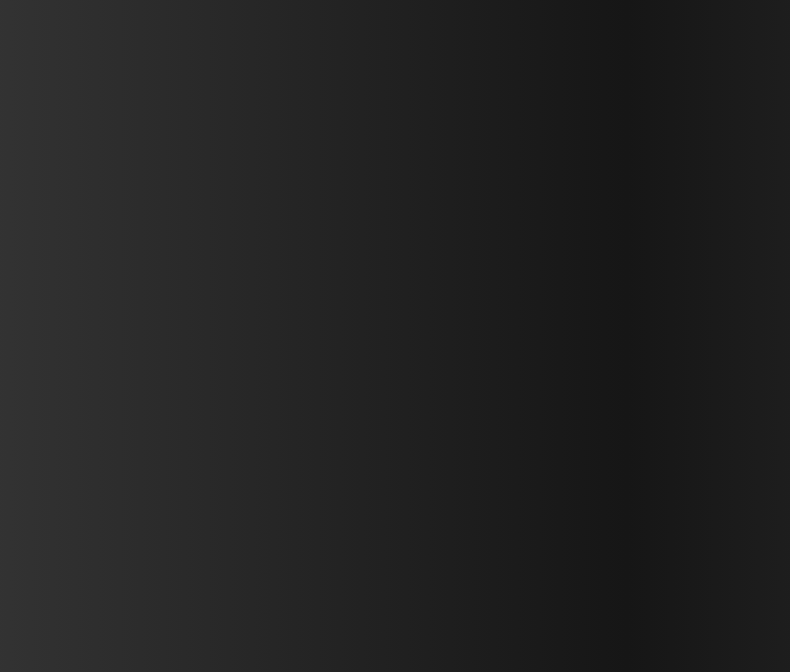
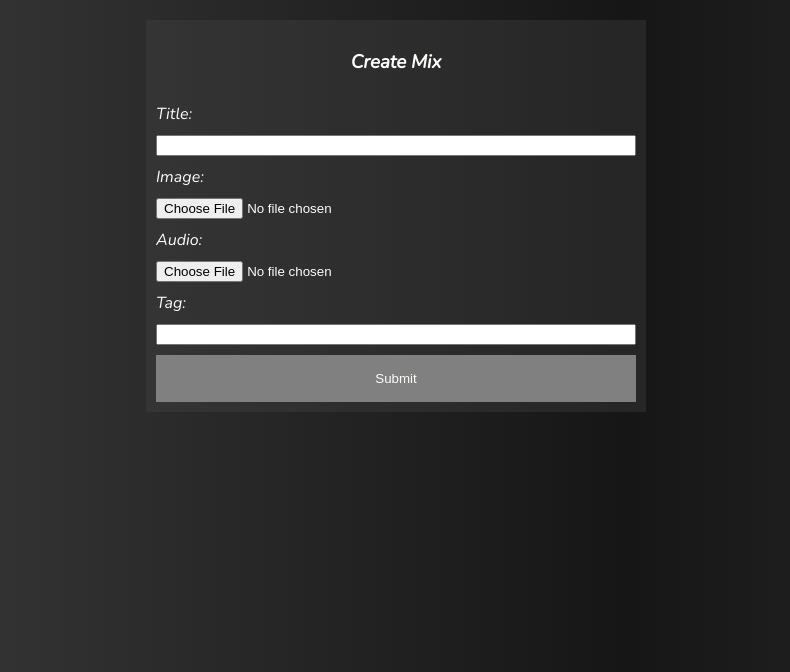
Before and after one commit to bmbson/Unstable-Space, a Django app: page /createmix in a window 1280 px wide. Shown: the part 54-726 px from the top of the page, without its empty margins (244-1034 px from the left). Run offline with Django 4.2, Linux system fonts and the light colour scheme; parts of the project's set-up code (start-up, migrations or seed data) failed here and were passed over.

Commit message:
created addmix frontpage front end.

```diff
--- a/unstablespace/main/urls.py
+++ b/unstablespace/main/urls.py
@@ -4,9 +4,9 @@ from . import views
 urlpatterns = [
     # ex: '/'
     path('', views.frontPage, name='frontpage'),
-    path('/contact', views.contact, name='contact'),
-    path('/gallery', views.gallery, name='gallery'),
-    path('/secret', views.secret, name='secret'),
+    path('contact', views.contact, name='contact'),
+    path('gallery', views.gallery, name='gallery'),
+    path('secret', views.secret, name='secret'),
     path('mixes', views.mixes, name='mixes'),
     path('about', views.about, name='about'),
     path('merch', views.merch, name='merch'),
--- /dev/null
+++ b/unstablespace/mixadmin/forms.py
@@ -0,0 +1,9 @@
+from distutils.command.upload import upload
+from django import forms
+from sqlalchemy import false
+
+class Mix(forms.Form):
+    title = forms.CharField(max_length=50)
+    image = forms.FileField(required=False)
+    audio = forms.FileField(required=False)
+    tag = forms.CharField(max_length=20)
--- /dev/null
+++ b/unstablespace/mixadmin/static/mixadmin/createmix.css
@@ -0,0 +1,35 @@
+#form {
+    display: flex;
+    flex-direction: column;
+    background-color: rgba(68, 68, 68, 0.336);
+    gap: 10px;
+    padding: 10px;
+    color: var(--text);
+}
+
+main {
+    display: flex;
+    justify-content: center;
+
+}
+
+#formWrap {
+    width: 500px;
+    padding: 20px;
+}
+
+#wrapperTitle {
+    text-align: center;
+}
+
+#submit {
+    background-color: grey;
+    color: var(--text);
+    border: none;
+    padding: 16px 16px;
+}
+
+#submit:hover {
+    background-color: rgb(156, 156, 156);
+    cursor: pointer;
+}
--- a/unstablespace/mixadmin/static/mixadmin/mixadminbase.css
+++ b/unstablespace/mixadmin/static/mixadmin/mixadminbase.css
@@ -51,8 +51,7 @@ header li:hover{
 }
 
 main {
-    background-color: beige;
-
+    background-color: transparent;
 }
 
 @keyframes animateBg {
--- a/unstablespace/mixadmin/templates/mixadmin/createmix.html
+++ b/unstablespace/mixadmin/templates/mixadmin/createmix.html
@@ -1 +1,16 @@
 {% extends 'mixadmin/mixadminbase.html' %}
+{% block css %}
+{% load static %}
+<link rel="stylesheet" href="{% static 'mixadmin/createmix.css' %}">
+{% endblock %}
+{% block title %}Create Mix{% endblock %}
+{% block main %}
+<div id="formWrap">
+    <form action="" method="post" id="form" form enctype="multipart/form-data">
+        <h3 id="wrapperTitle">Create Mix</h2>
+        {% csrf_token %}
+        {{ form }}
+        <input type="submit" value="Submit" id="submit">
+    </form>
+</div>
+{% endblock %}
--- a/unstablespace/mixadmin/templates/mixadmin/deletemix.html
+++ b/unstablespace/mixadmin/templates/mixadmin/deletemix.html
@@ -1 +1,3 @@
 {% extends 'mixadmin/mixadminbase.html' %}
+
+{% block title %}Delete Mix{% endblock %}
--- a/unstablespace/mixadmin/templates/mixadmin/mixadminfront.html
+++ b/unstablespace/mixadmin/templates/mixadmin/mixadminfront.html
@@ -1,2 +1,3 @@
 {% extends 'mixadmin/mixadminbase.html' %}
 {% block css %}{% load static %} <link rel="stylesheet" href="{% static '/mixadmin/mixadminfront.css'%}">{% endblock %}
+{% block title %}mixAdmin Page{% endblock %}
--- a/unstablespace/mixadmin/templates/mixadmin/updatemix.html
+++ b/unstablespace/mixadmin/templates/mixadmin/updatemix.html
@@ -1 +1,3 @@
 {% extends 'mixadmin/mixadminbase.html' %}
+
+{% block title %}Update Mixes{% endblock %}
--- /dev/null
+++ b/unstablespace/mixadmin/templates/mixadmin/uploadcomplete.html
@@ -0,0 +1,3 @@
+{% extends 'mixadmin/mixadminbase.html' %}
+
+{% block title %}Upload Complete{% endblock %}
--- a/unstablespace/mixadmin/urls.py
+++ b/unstablespace/mixadmin/urls.py
@@ -7,4 +7,5 @@ urlpatterns = [
     path('createmix', views.createmix, name='createmix'),
     path('deletemix', views.deletemix, name='deletemix'),
     path('updatemix', views.updatemix, name='updatemix'),
+    path('uploadcomplete', views.uploadcomplete, name='uploadcomplete'),
 ]
--- a/unstablespace/mixadmin/views.py
+++ b/unstablespace/mixadmin/views.py
@@ -1,14 +1,28 @@
+from cgitb import html
+from django.http import HttpResponseRedirect
 from django.shortcuts import render
+
+from .forms import Mix
 
 # Create your views here.
 def mixadminfront(request):
     return render(request, 'mixadmin/mixadminfront.html')
 
 def createmix(request):
-    return render(request, 'mixadmin/createmix.html')
+    if request.method == "POST":
+        form = Mix(request.POST, request.FILES)
+        if form.is_valid():
+             return render(request, 'mixadmin/uploadcomplete.html')
+
+    else:
+        form = Mix()
+    return render(request, 'mixadmin/createmix.html', {'form': form})
 
 def deletemix(request):
     return render(request, 'mixadmin/deletemix.html')
 
 def updatemix(request):
     return render(request, 'mixadmin/updatemix.html')
+
+def uploadcomplete(request):
+    return render(request, 'mixadmin/uploadcomplete.html')
```
Also changed, not shown: unstablespace/main/forms.py (deleted, +0 -8 lines).
